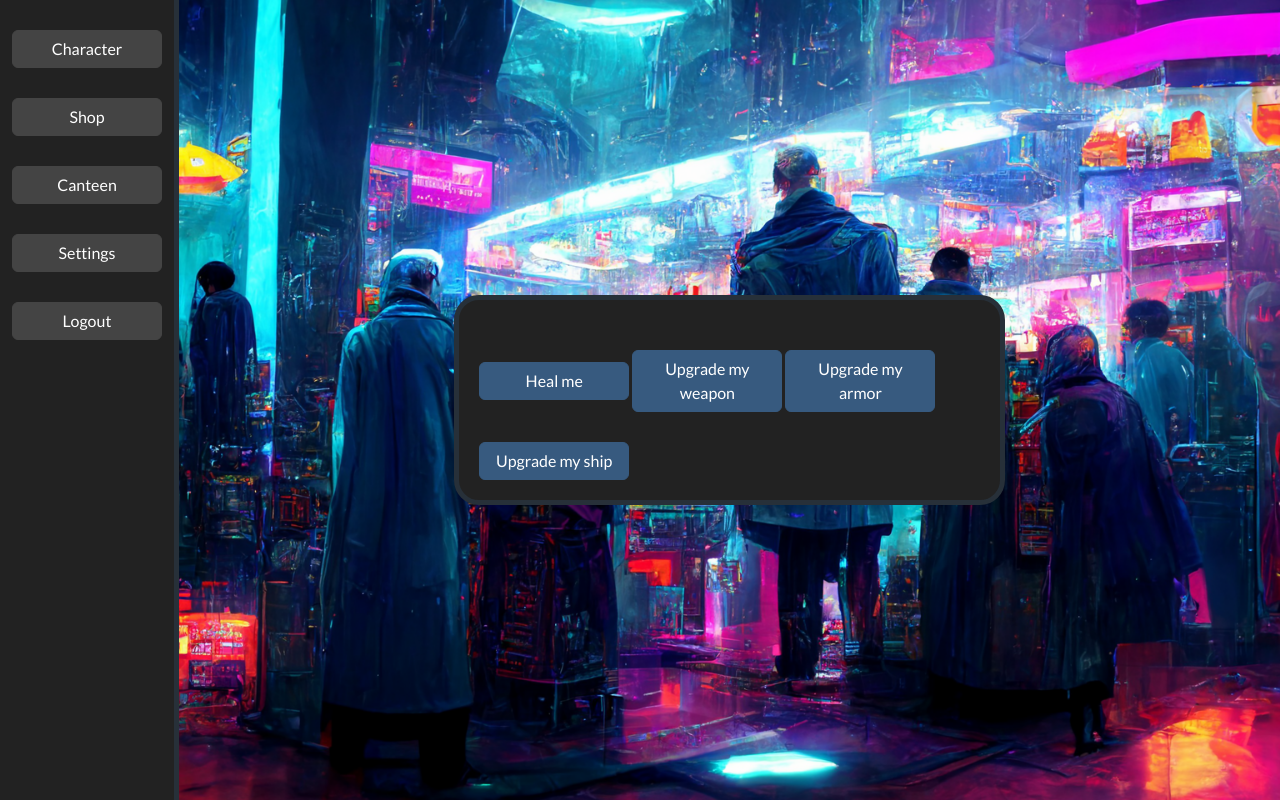
After one commit to Corqi/WWW-app, a Flask app: page /shop in a window 1280 px wide. The commit adds this page. Run offline with Flask 2, Linux system fonts and the light colour scheme; the visitor is signed in with stand-in values (Sample User, id 1); parts of the project's set-up code (start-up, migrations or seed data) failed here and were passed over; some libraries are stand-ins or nearby versions.

Commit message:
Rough shop page added

```diff
--- a/app/templates/game.html
+++ b/app/templates/game.html
@@ -3,6 +3,7 @@
 {% block styles %}
 <style>
     #bg {
+        /* default bg that will be overwritten */
         background-image: url("{{url_for('static', filename='bar_bg.png')}}");
         background-clip: border-box;
         background-repeat: no-repeat;
@@ -40,6 +41,7 @@
         display: flex;
         justify-content: center;
         align-items: center;
+        padding: 0;
     }
 
     .nav-item{
@@ -78,7 +80,7 @@
         </ul>
     </div>
 
-    <div class="container" id="content">
+    <div class="container-fluid" id="content">
         {% block content %}
 
         {% endblock content %}
--- /dev/null
+++ b/app/templates/shop.html
@@ -0,0 +1,38 @@
+{% extends "game.html" %}
+
+{% block styles %}
+{{ super() }}
+<style>
+    /* overwrite default bg */
+    #bg{
+        background-image: url("{{url_for('static', filename='shop_bg.png')}}");
+    }
+
+    #shopBox{
+        border-style: solid;
+        border-radius: 25px;
+        border-color: rgb(39, 48, 57);
+        border-width: thick;
+
+        background: rgb(34, 34, 34);
+        padding: 20px;
+        width: 50%;
+        min-width: 250px;
+        height: auto;
+    }
+</style>
+{% endblock styles %}
+
+{% block content %}
+<div class="container" id="shopBox">
+    <form action="#" method="post">
+        <button type="submit" class="btn btn-primary" id="buttonBuyHealth">Heal me</button>
+
+        <button type="submit" class="btn btn-primary" id="buttonBuySpeed">Upgrade my weapon</button>
+
+        <button type="submit" class="btn btn-primary" id="buttonBuyArmor">Upgrade my armor</button>
+
+        <button type="submit" class="btn btn-primary" id="buttonBuyLuck">Upgrade my ship</button>
+    </form>
+</div>
+{% endblock content %}
--- a/app/views/game.py
+++ b/app/views/game.py
@@ -64,6 +64,11 @@ def settings_post():
         flash(f'The password you entered is incorrect', 'password_error')
         return redirect(url_for('bp_game.settings_get'))
 
+@bp.route('/shop')
+@login_required
+def shop_get():
+    return render_template('shop.html')
+
 
 # Get list of messages
 @bp.route('/game/s', methods=['GET'])
```
